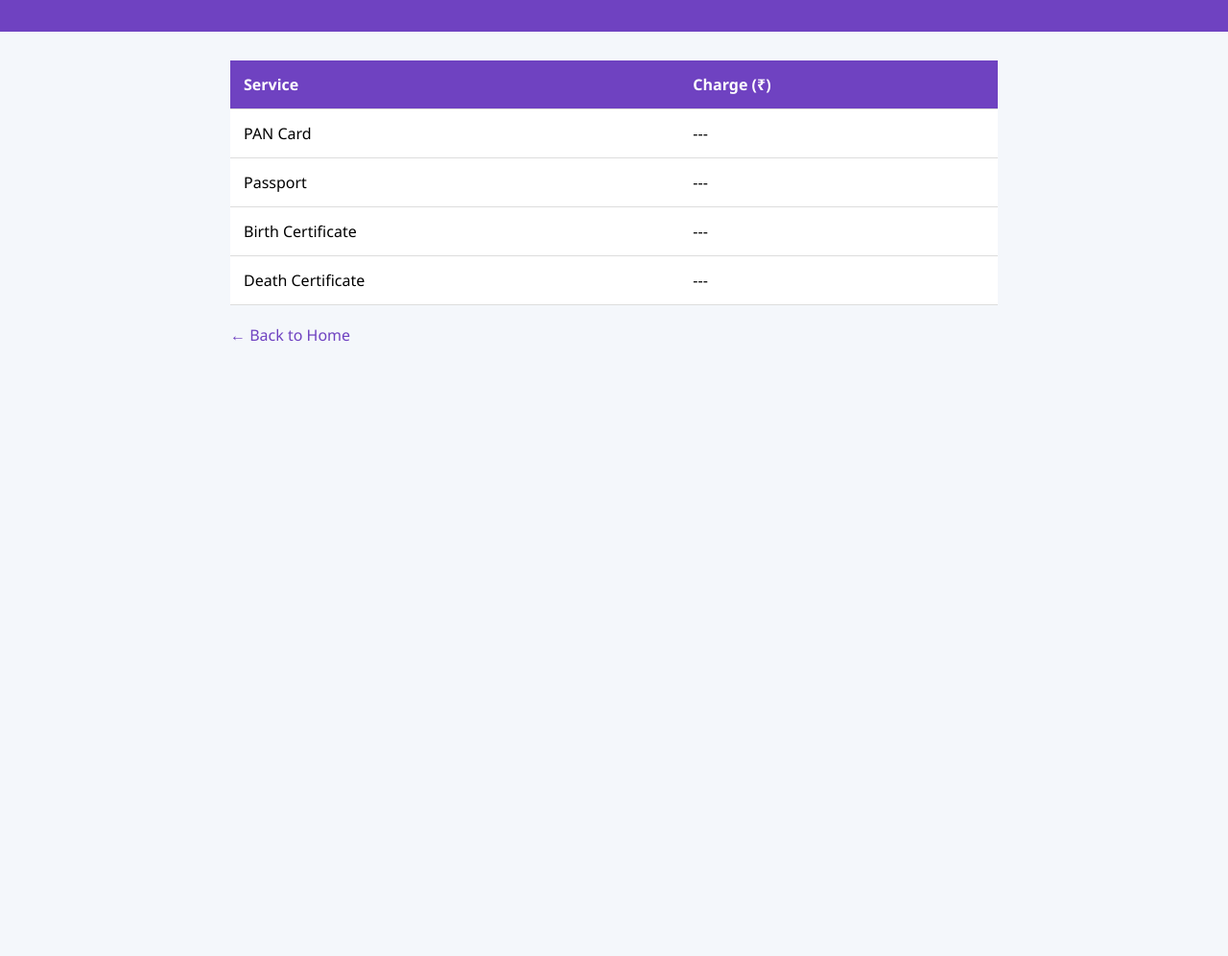
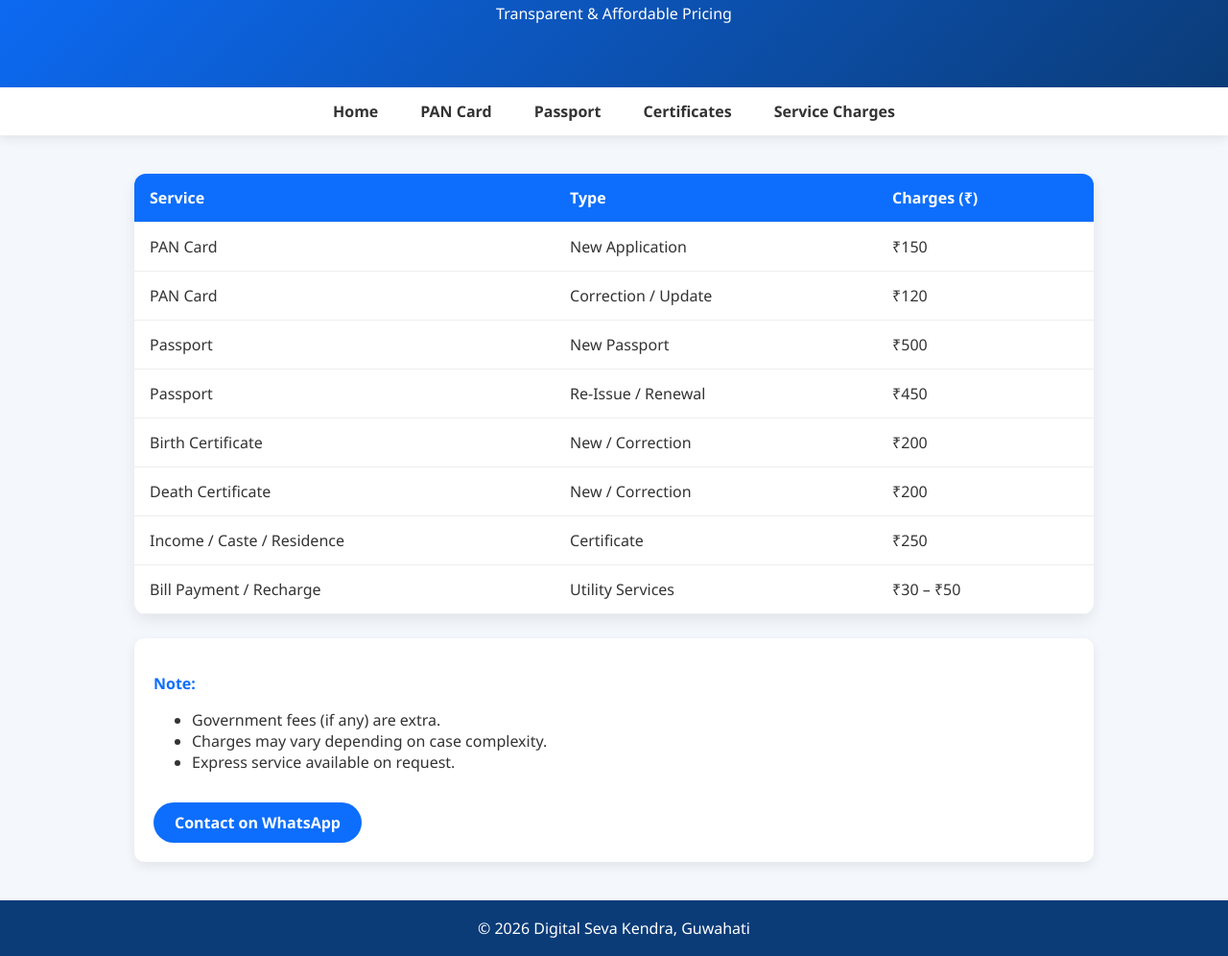
Before and after one commit to DSKendra/digitalsevakendra-site, a plain HTML site: page charges.html in a window 1280 px wide. Shown: the part 133-1129 px from the top of the page at 96% size. Before the commit the page ends 800 px from the top, so only its background shows below. Drawn offline with Linux system fonts and the light colour scheme.

Commit message:
Update charges.html

```diff
--- a/charges.html
+++ b/charges.html
@@ -1,35 +1,209 @@
 <!DOCTYPE html>
-<html>
+<html lang="en">
 <head>
+<meta charset="UTF-8">
+<meta name="viewport" content="width=device-width, initial-scale=1.0">
 <title>Service Charges | Digital Seva Kendra</title>
-<meta name="viewport" content="width=device-width, initial-scale=1">
+
 <style>
-body{font-family:Segoe UI;background:#f4f7fb;margin:0}
-header{background:#6f42c1;color:#fff;padding:40px;text-align:center}
-section{max-width:800px;margin:auto;padding:30px}
-table{width:100%;border-collapse:collapse;background:#fff}
-th,td{padding:14px;border-bottom:1px solid #ddd;text-align:left}
-th{background:#6f42c1;color:#fff}
-.back{display:inline-block;margin-top:20px;color:#6f42c1;text-decoration:none}
+:root{
+  --primary:#0d6efd;
+  --dark:#0b3c78;
+  --light:#f4f7fb;
+}
+
+body{
+  margin:0;
+  font-family:Segoe UI, Arial, sans-serif;
+  background:var(--light);
+  color:#333;
+}
+
+/* HEADER */
+header{
+  background:linear-gradient(135deg, var(--primary), var(--dark));
+  color:#fff;
+  padding:50px 20px;
+  text-align:center;
+}
+
+/* NAV */
+nav{
+  background:#fff;
+  box-shadow:0 4px 10px rgba(0,0,0,0.08);
+  display:flex;
+  justify-content:center;
+  flex-wrap:wrap;
+}
+
+nav a{
+  padding:14px 22px;
+  text-decoration:none;
+  color:#333;
+  font-weight:600;
+}
+
+nav a:hover{
+  color:var(--primary);
+}
+
+/* SECTION */
+section{
+  max-width:1000px;
+  margin:auto;
+  padding:40px 20px;
+}
+
+.table-card{
+  background:#fff;
+  border-radius:12px;
+  box-shadow:0 6px 16px rgba(0,0,0,0.08);
+  overflow-x:auto;
+}
+
+table{
+  width:100%;
+  border-collapse:collapse;
+}
+
+th, td{
+  padding:14px 16px;
+  border-bottom:1px solid #eee;
+  text-align:left;
+}
+
+th{
+  background:var(--primary);
+  color:#fff;
+}
+
+tr:hover{
+  background:#f9fbff;
+}
+
+/* NOTE */
+.note{
+  margin-top:25px;
+  background:#fff;
+  padding:20px;
+  border-radius:10px;
+  box-shadow:0 4px 12px rgba(0,0,0,0.08);
+}
+
+.note strong{
+  color:var(--primary);
+}
+
+/* BUTTON */
+.btn{
+  display:inline-block;
+  margin-top:15px;
+  padding:10px 22px;
+  background:var(--primary);
+  color:#fff;
+  text-decoration:none;
+  border-radius:22px;
+  font-weight:600;
+}
+
+/* FOOTER */
+footer{
+  background:var(--dark);
+  color:#fff;
+  text-align:center;
+  padding:18px;
+}
 </style>
 </head>
+
 <body>
 
 <header>
-<h1>Service Charges</h1>
+  <h1>Service Charges</h1>
+  <p>Transparent & Affordable Pricing</p>
 </header>
 
+<nav>
+  <a href="index.html">Home</a>
+  <a href="pan.html">PAN Card</a>
+  <a href="passport.html">Passport</a>
+  <a href="certificates.html">Certificates</a>
+  <a href="charges.html">Service Charges</a>
+</nav>
+
 <section>
-<table>
-<tr><th>Service</th><th>Charge (₹)</th></tr>
-<tr><td>PAN Card</td><td>---</td></tr>
-<tr><td>Passport</td><td>---</td></tr>
-<tr><td>Birth Certificate</td><td>---</td></tr>
-<tr><td>Death Certificate</td><td>---</td></tr>
-</table>
 
-<a class="back" href="index.html">← Back to Home</a>
+  <div class="table-card">
+    <table>
+      <thead>
+        <tr>
+          <th>Service</th>
+          <th>Type</th>
+          <th>Charges (₹)</th>
+        </tr>
+      </thead>
+      <tbody>
+        <tr>
+          <td>PAN Card</td>
+          <td>New Application</td>
+          <td>₹150</td>
+        </tr>
+        <tr>
+          <td>PAN Card</td>
+          <td>Correction / Update</td>
+          <td>₹120</td>
+        </tr>
+        <tr>
+          <td>Passport</td>
+          <td>New Passport</td>
+          <td>₹500</td>
+        </tr>
+        <tr>
+          <td>Passport</td>
+          <td>Re-Issue / Renewal</td>
+          <td>₹450</td>
+        </tr>
+        <tr>
+          <td>Birth Certificate</td>
+          <td>New / Correction</td>
+          <td>₹200</td>
+        </tr>
+        <tr>
+          <td>Death Certificate</td>
+          <td>New / Correction</td>
+          <td>₹200</td>
+        </tr>
+        <tr>
+          <td>Income / Caste / Residence</td>
+          <td>Certificate</td>
+          <td>₹250</td>
+        </tr>
+        <tr>
+          <td>Bill Payment / Recharge</td>
+          <td>Utility Services</td>
+          <td>₹30 – ₹50</td>
+        </tr>
+      </tbody>
+    </table>
+  </div>
+
+  <div class="note">
+    <p><strong>Note:</strong></p>
+    <ul>
+      <li>Government fees (if any) are extra.</li>
+      <li>Charges may vary depending on case complexity.</li>
+      <li>Express service available on request.</li>
+    </ul>
+    <a class="btn" href="https://wa.me/918638274755" target="_blank">
+      Contact on WhatsApp
+    </a>
+  </div>
+
 </section>
+
+<footer>
+  © 2026 Digital Seva Kendra, Guwahati
+</footer>
 
 </body>
 </html>
```
